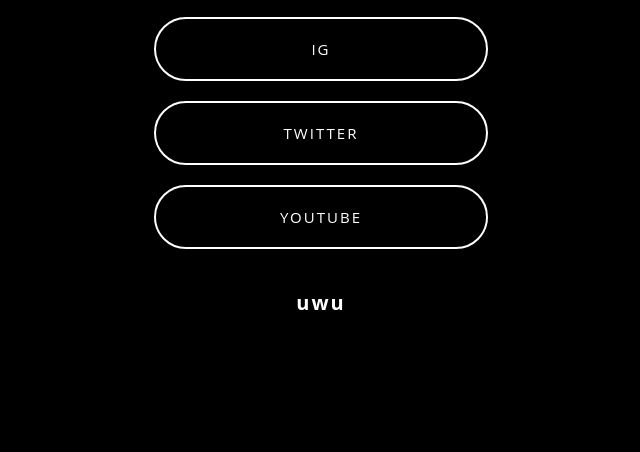
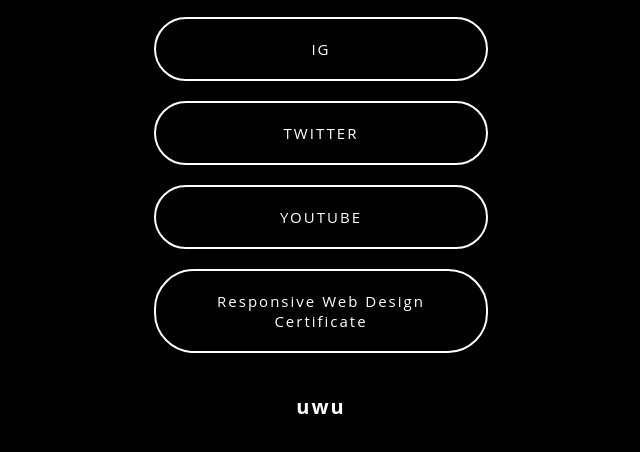
Before and after one commit to csv0509/csv0509.github.io, a plain HTML site: page index.html in a window 1280 px wide. Shown: the part 284-736 px from the top of the page, without its empty margins (319-959 px from the left). Drawn offline with Linux system fonts and the light colour scheme; files whose address does not match are found by name.

Commit message:
Update index.html

```diff
--- a/index.html
+++ b/index.html
@@ -67,6 +67,7 @@
 <a href="https://www.instagram.com/csv0509/" class="links">IG</a>
 <a href="https://twitter.com/woro0509" class="links">TWITTER</a>
 <a href="https://www.youtube.com/channel/UCC8RCHEX25pMNSVv7VX0yLA" class="links">YOUTUBE</a>
+    <a href="https://www.freecodecamp.org/certification/fccfd54f09b-fd01-48c6-8b22-5df1dde88973/responsive-web-design" class="links">Responsive Web Design Certificate</a>
 <!-- Logo -->
 <div class="bottom-text">uwu</div>
 </body>
```
